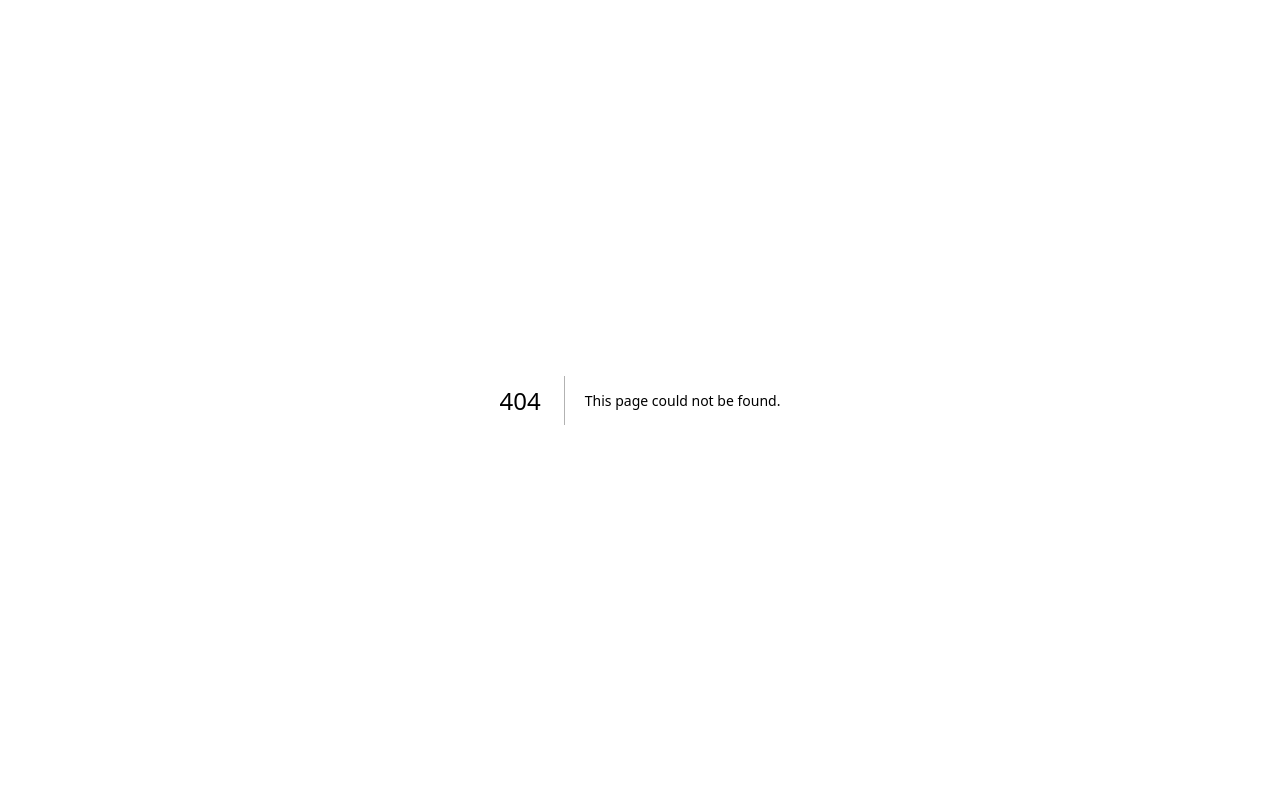
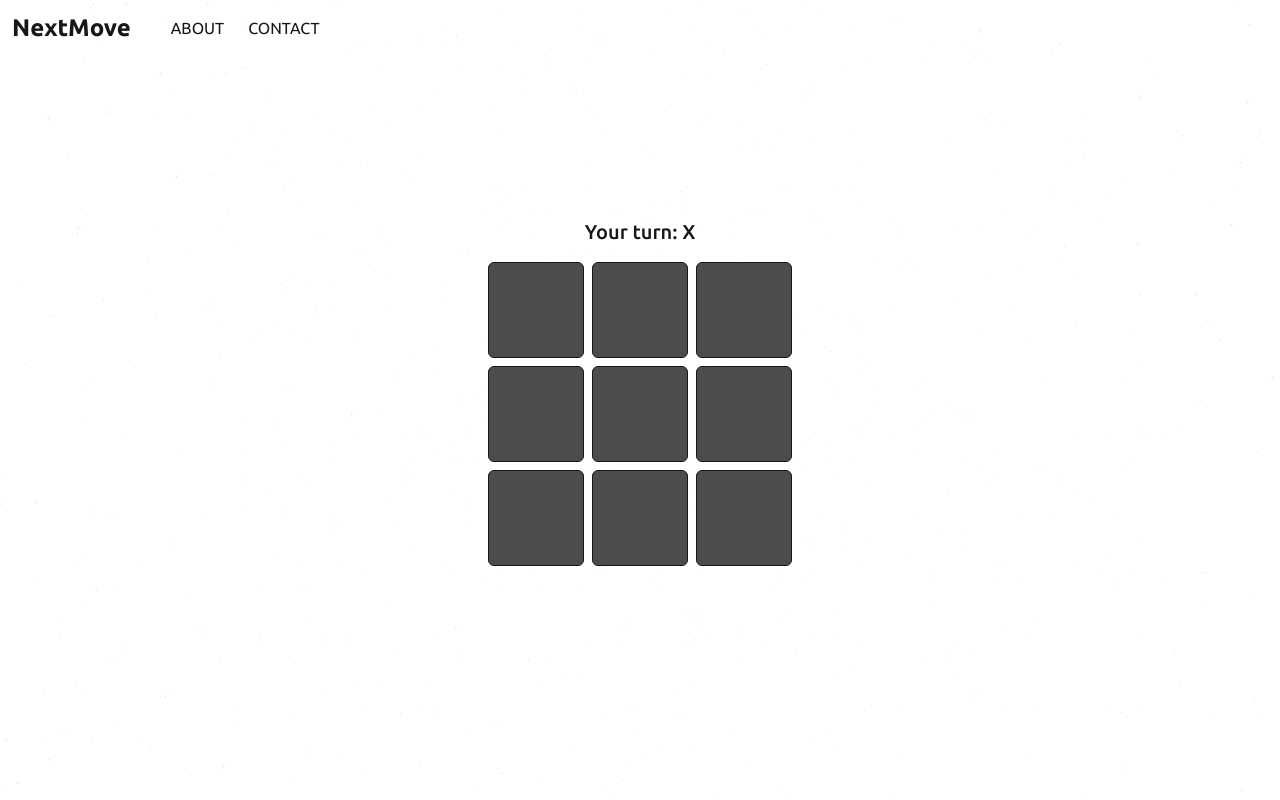
Before and after one commit to qzyx/NextMove, a Next.js app: page /game in a window 1280 px wide. Before the commit this address had no page. Built offline with nearby package versions, Linux system fonts and the light colour scheme; a web font is replaced by a local one.

Commit message:
Canvas refresh fixed through layout and new Game page

```diff
--- a/app/_Components/Header.jsx
+++ b/app/_Components/Header.jsx
@@ -1,11 +1,22 @@
+import DropDownItem from "./DropDownItem";
 import Menu from "./Menu";
 
 function Header() {
   return (
-    <div className=" flex p-3 justify-between">
-      <span className="text-xl">NextMove</span>
-      <span>
+    <div className=" flex p-3 justify-between md:justify-start  relative gap-10">
+      <span className="text-xl font-bold sm:text-2xl top-2 left-2">
+        NextMove
+      </span>
+      <span className="block md:hidden">
         <Menu></Menu>
+      </span>
+      <span className="hidden md:flex items-center gap-6   ">
+        <button className="hover:text-gray-300 cursor-pointer transition-all uppercase duration-150">
+          About
+        </button>
+        <button className="hover:text-gray-300 cursor-pointer transition-all uppercase duration-150">
+          Contact
+        </button>
       </span>
     </div>
   );
--- a/app/_Components/Menu.jsx
+++ b/app/_Components/Menu.jsx
@@ -10,14 +10,15 @@ function Menu() {
     setIsOpen(!isOpen);
   }
   return (
-    <div className="relative">
-      <button onClick={handleClick}>
+    <div className="relative ">
+      <button onClick={handleClick} className="block md:hidden">
         {isOpen ? (
           <ChevronUp size={35}></ChevronUp>
         ) : (
           <ChevronDown size={35}></ChevronDown>
         )}
       </button>
+      <div className="gap-2 hidden md:block text-white"></div>
       {isOpen && (
         <div className="dropDown-menu  text-black font-bold flex flex-col gap-2 p-2 absolute w-40  border-[1px] bg-white/80 rounded right-2">
           <DropDownItem>About</DropDownItem>
--- /dev/null
+++ b/app/_Components/Qbutton.jsx
@@ -0,0 +1,22 @@
+import { PlayIcon } from "lucide-react";
+import Link from "next/link";
+
+function Qbutton() {
+  return (
+    <Link
+      href={"/game"}
+      className="px-10  py-3 group gap-2 text-2xl bg-black/50 transition-all duration-300  rounded-md border-[1px] cursor-pointer"
+    >
+      <div className="flex items-center gap-2 relative">
+        <span className="transition-transform duration-300 group-hover:translate-x-[-10px]">
+          Queue
+        </span>
+        <span className="absolute -right-6 opacity-0 translate-x-[-10px] transition-all duration-300 group-hover:translate-x-0 group-hover:opacity-100 group-hover:inline-block">
+          <PlayIcon size={25}></PlayIcon>
+        </span>
+      </div>
+    </Link>
+  );
+}
+
+export default Qbutton;
--- a/app/_Components/SpaceTheme/SpaceTheme.jsx
+++ b/app/_Components/SpaceTheme/SpaceTheme.jsx
@@ -17,7 +17,7 @@ function Loader() {
 }
 export default function SpaceScene() {
   return (
-    <div className="w-full h-screen absolute -z-1">
+    <div className="w-full h-screen absolute -z-2">
       <Canvas camera={{ position: [0, 0, 5] }}>
         <Suspense fallback={<Loader />}>
           <FloatingCamera></FloatingCamera>
--- /dev/null
+++ b/app/_Components/TicTacToe/InputBox.jsx
@@ -0,0 +1,9 @@
+function InputBox({ children }) {
+  return (
+    <div className="cell w-24 h-24 bg-gradient-to-br border-[1px] rounded-md   flex items-center justify-center text-4xl font-bold bg-black/70 ">
+      {children}
+    </div>
+  );
+}
+
+export default InputBox;
--- /dev/null
+++ b/app/_Components/TicTacToe/TicTacToe.jsx
@@ -0,0 +1,34 @@
+"use client";
+
+import InputBox from "./InputBox";
+
+export default function TicTacToe() {
+  // Only static presentation without functionality
+  return (
+    <div className="flex flex-col items-center gap-  p-8 rounded-xl  ">
+      <div className="text-xl font-medium mb-4">Your turn: X</div>
+
+      <div className="grid grid-cols-3 gap-2 grid-rows-3">
+        <InputBox></InputBox>
+        <InputBox></InputBox>
+        <InputBox></InputBox>
+        <InputBox></InputBox>
+        <InputBox></InputBox>
+        <InputBox></InputBox>
+        <InputBox></InputBox>
+        <InputBox></InputBox>
+        <InputBox></InputBox>
+      </div>
+
+      {/* Game controls */}
+      <div className="flex gap-4 mt-6">
+        <button className="px-7 py-3  cursor-pointer text-white rounded-lg font-medium tracking-wide ">
+          Reset Game
+        </button>
+        <button className="px-7 py-3 cursor-pointer text-white rounded-lg font-medium tracking-wide ">
+          Quit Game
+        </button>
+      </div>
+    </div>
+  );
+}
--- /dev/null
+++ b/app/game/page.jsx
@@ -0,0 +1,25 @@
+import { Loader } from "lucide-react";
+import SpaceScene from "../_Components/SpaceTheme/SpaceTheme";
+import TicTacToe from "../_Components/TicTacToe/TicTacToe";
+import { Suspense } from "react";
+
+function page() {
+  return (
+    <>
+      <main className=" inset-0 w-full h-full flex items-center justify-center">
+        <Suspense
+          fallback={
+            <div className="flex flex-col items-center gap-2 text-white">
+              <div className="animate-spin rounded-full h-12 w-12 border-b-2 border-pink-500"></div>
+              <p className="text-lg font-medium">Loading game...</p>
+            </div>
+          }
+        >
+          <TicTacToe />
+        </Suspense>
+      </main>
+    </>
+  );
+}
+
+export default page;
--- a/app/layout.js
+++ b/app/layout.js
@@ -1,6 +1,8 @@
 import { Geist, Geist_Mono } from "next/font/google";
 import "./globals.css";
 import { Suspense } from "react";
+import Header from "./_Components/Header";
+import SpaceScene from "./_Components/SpaceTheme/SpaceTheme";
 
 const geistSans = Geist({
   variable: "--font-geist-sans",
@@ -35,8 +37,10 @@ export default function RootLayout({ children }) {
         ></link>
       </head>
       <body
-        className={`${geistSans.variable} ${geistMono.variable} antialiased`}
+        className={`${geistSans.variable} ${geistMono.variable} antialiased flex flex-col h-screen`}
       >
+        <SpaceScene></SpaceScene>
+        <Header></Header>
         {children}
       </body>
     </html>
--- a/app/page.js
+++ b/app/page.js
@@ -1,15 +1,12 @@
-import Header from "./_Components/Header";
-import QueueButton from "./_Components/QueueButton";
+import Qbutton from "./_Components/Qbutton";
 import SpaceScene from "./_Components/SpaceTheme/SpaceTheme";
 
 export default function Home() {
   return (
-    <div className="h-screen w-full flex-col flex">
-      <SpaceScene></SpaceScene>
-      <Header></Header>
-      <main className="w-full flex justify-center grow items-center">
-        <QueueButton></QueueButton>
+    <>
+      <main className="w-full  flex grow justify-center items-center">
+        <Qbutton></Qbutton>
       </main>
-    </div>
+    </>
   );
 }
```
